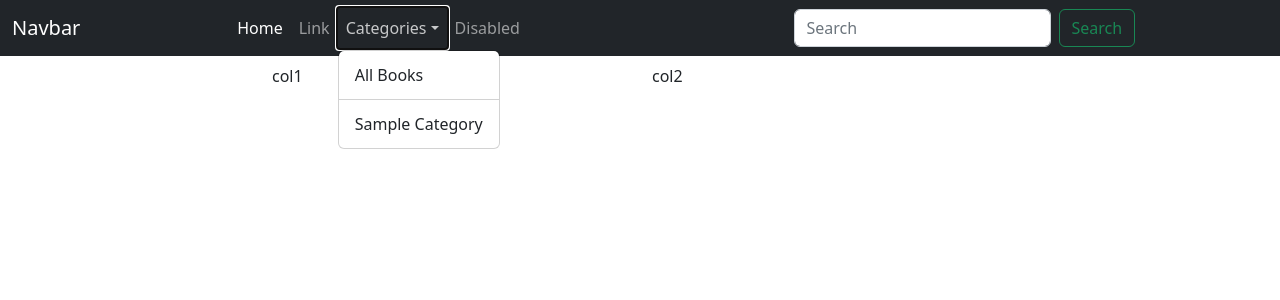
After one commit to Biplob14/bookstore, a Django app: template books/templates/book_details.html in a window 1280 px wide, after a click on "Categories". The commit adds this page. Shown: the top 300 px of the page. Run offline with Django 4.2, Linux system fonts and the light colour scheme; the template is opened without the code that fills it: values that come from a table or form of the project are taken from there, others are empty; tables that the repository leaves empty hold one stand-in row (values such as "Sample post"); some libraries are stand-ins or nearby versions.

Commit message:
book details page template

```diff
--- /dev/null
+++ b/books/templates/book_details.html
@@ -0,0 +1,10 @@
+{% extends "base.html" %}
+
+{% block title %}{{book.title}}{% endblock %}
+
+{% block content %}
+<!-- <div class="row justify-content-center"> -->
+    <div class="col-4 justify-content-center m-0">col1</div>
+    <div class="col-8 justify-content-center m-0">col2</div>
+<!-- </div> -->
+{% endblock %}
--- a/books/templates/books.html
+++ b/books/templates/books.html
@@ -1,5 +1,4 @@
 {% extends "base.html" %}
-{% comment %} {% load static %} {% endcomment %}
 
 {% block title %}All Books{% endblock %}
 {% block content %}
@@ -12,7 +11,7 @@
             </div>
             <div class="card-body">
                 <h5 class="card-title">{{ book.title|title }}</h5>
-                <b>{{book.author}}</b>
+                <a href="{{book.author.url}}"><b>{{book.author}}</b></a>
                 <p class="card-text">{{ book.description|capfirst|truncatechars:50 }}</p>
             </div>
         </div>
--- a/books/urls.py
+++ b/books/urls.py
@@ -1,6 +1,7 @@
 from django.urls import path
-from .views import book_list
+from .views import book_list, book_details
 
 urlpatterns = [
-    path('all/', book_list, name='all_books')
+    path('all/', book_list, name='all_books'),
+    path('<slug:slug>/', book_details, name='book_details')
 ]
--- a/books/views.py
+++ b/books/views.py
@@ -1,4 +1,4 @@
-from django.shortcuts import render
+from django.shortcuts import render, get_object_or_404
 from .models import Author, Category, Publisher, Product
 
 # Create your views here.
@@ -14,3 +14,10 @@ def book_list(request):
         'books': books
     }
     return render(request, 'books.html', context)
+
+def book_details(request, slug):
+    book = get_object_or_404(Product, slug_field=slug, in_stock=True)
+    context = {
+        "book": book
+    }
+    return render(request, 'book_details.html', context)
--- a/templates/base.html
+++ b/templates/base.html
@@ -15,7 +15,7 @@
     {% include 'navbar.html' %}
     {% endblock%}
     <div id="content" class="container">
-        <div class="row mt-1 row-cols-1 row-cols-md-3 g-4">
+        <div class="row mt-1 row-cols-1 row-cols-md-3 g-4 justify-content-center">
             {% block content %} {% endblock %}
         </div>
     </div>
--- a/templates/navbar.html
+++ b/templates/navbar.html
@@ -18,6 +18,7 @@
             <li class="nav-item dropdown">
                 <a class="nav-link dropdown-toggle" href="#" role="button" data-bs-toggle="dropdown" aria-expanded="false">Categories</a>
             <ul class="dropdown-menu">
+                <li><a class="dropdown-item" href="#">All Books</a></li>
                 <li><hr class="dropdown-divider"></li>
                 {% for c in categories %}
                 <li><a class="dropdown-item" href="#">{{ c.name|title }}</a></li>
```
